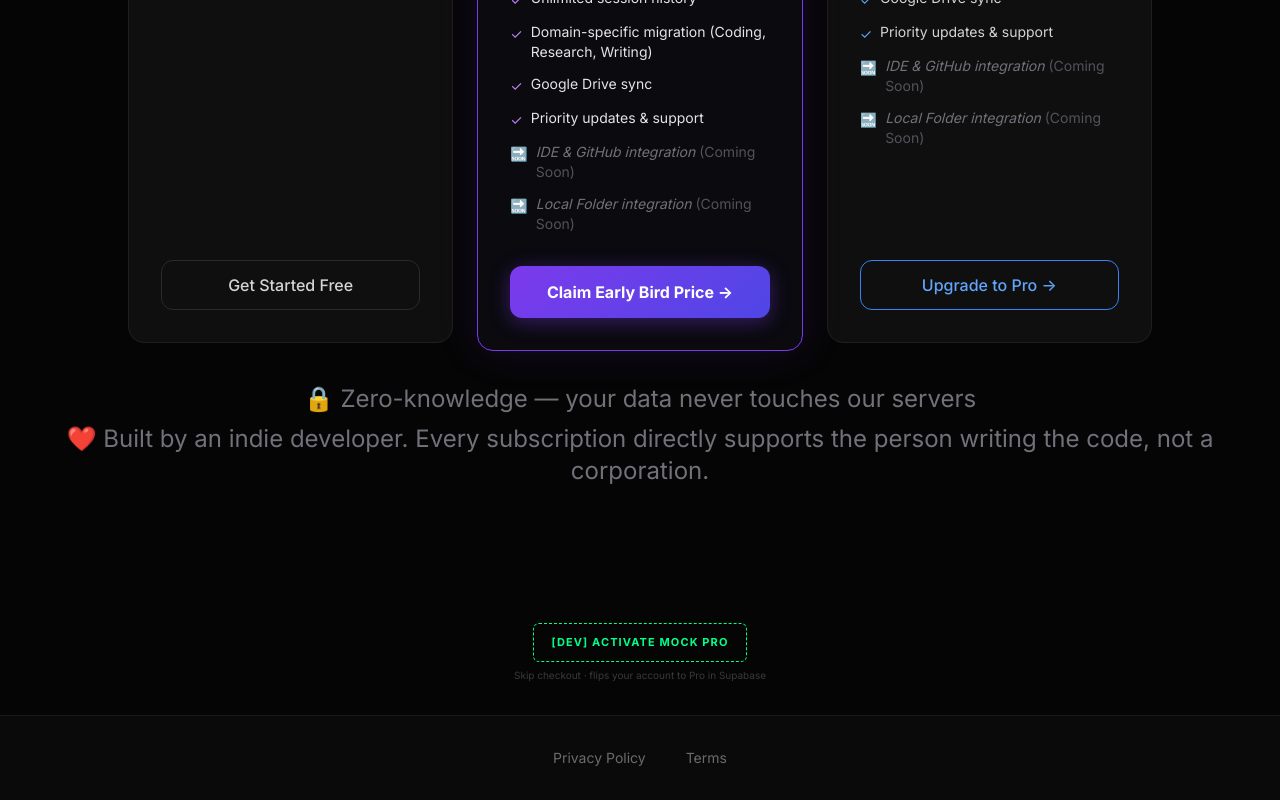
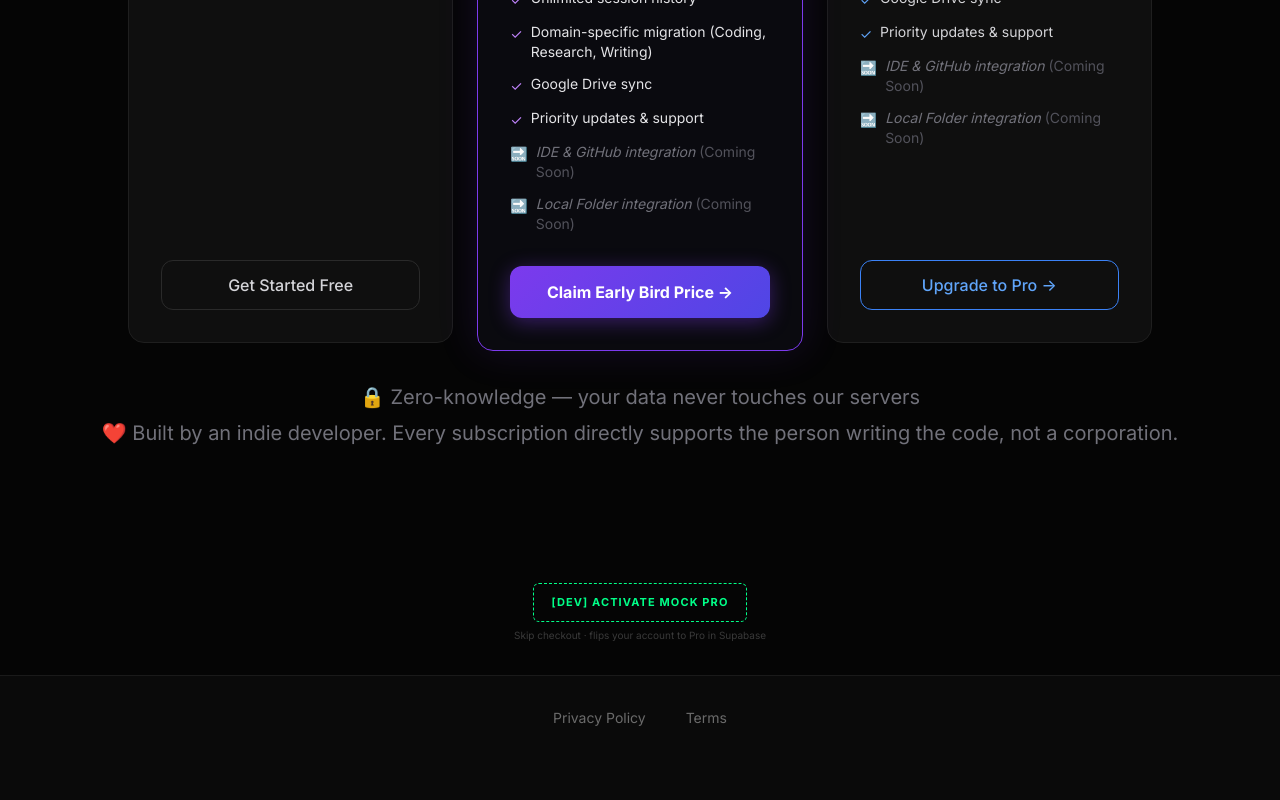
Before and after one commit to he99codes/ContextMover, a Next.js app in the folder packages/web/: page /pricing in a window 1280 px wide. Shown: the part 710-1510 px from the top of the page. After the commit the page ends 1470 px from the top, so only its background shows below. Built offline with nearby package versions, Linux system fonts and the light colour scheme; no server answers.

Commit message:
pricing-change-----10

```diff
--- a/packages/web/src/components/pricing/PricingSection.tsx
+++ b/packages/web/src/components/pricing/PricingSection.tsx
@@ -248,10 +248,10 @@ export default function PricingSection() {
       </div>
 
       <div className="text-center mt-10 space-y-2 px-10 pb-10">
-        <p className="text-zinc-500 text-2xl">
+        <p className="text-zinc-500 text-xl">
           🔒 Zero-knowledge — your data never touches our servers
         </p>
-        <p className="text-zinc-500 text-2xl">
+        <p className="text-zinc-500 text-xl">
           ❤️ Built by an indie developer. Every subscription directly supports the person writing the code, not a corporation.
         </p>
       </div>
```
